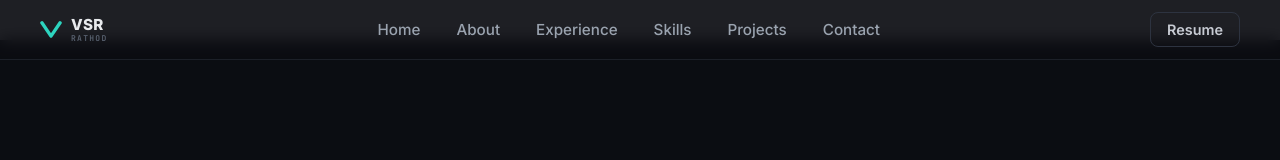
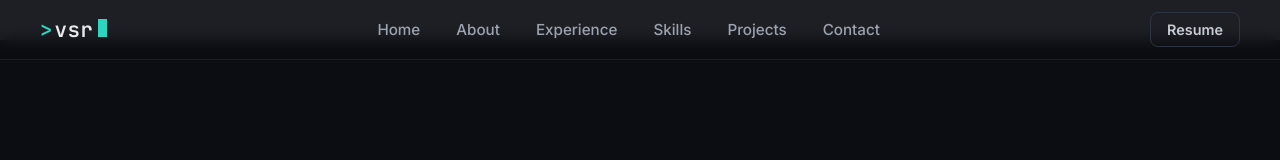
Before and after one commit to Vrajrajsinh-Rathod/portfolio, a React (Create React App) app: page / in a window 1280 px wide. Shown: the top 160 px of the page. Built offline with nearby package versions, Linux system fonts and the light colour scheme.

Commit message:
Replace logo with animated terminal mark (>vsr_)
Updated logo styling and structure in Header component.

```diff
--- a/src/Header.js
+++ b/src/Header.js
@@ -8,19 +8,9 @@ const Header = () => {
     <header style={headerStyle}>
       <nav style={navStyle}>
         <a href="#home" className="logo" aria-label="Vrajrajsinh Rathod — home">
-          <svg width="22" height="22" viewBox="0 0 46 46" fill="none" xmlns="http://www.w3.org/2000/svg">
-            <path
-              d="M4 10 L23 38 L42 10"
-              stroke="#2dd4bf"
-              strokeWidth="7"
-              strokeLinecap="round"
-              strokeLinejoin="round"
-            />
-          </svg>
-          <span className="logo-wordmark">
-            <span className="logo-vsr">VSR</span>
-            <span className="logo-rathod">RATHOD</span>
-          </span>
+          <span className="logo-caret">&gt;</span>
+          <span className="logo-vsr">vsr</span>
+          <span className="logo-cursor" aria-hidden="true"></span>
         </a>
 
         <div className="desktop-menu">
@@ -94,39 +84,45 @@ const Header = () => {
 
         .logo {
           display: inline-flex;
-          align-items: center;
-          gap: 9px;
+          align-items: baseline;
+          gap: 2px;
+          font-family: 'JetBrains Mono', monospace;
           text-decoration: none;
-          transition: transform 0.2s ease, opacity 0.2s ease;
+          transition: opacity 0.2s ease;
         }
 
         .logo:hover {
-          transform: translateY(-1px);
-          opacity: 0.9;
+          opacity: 0.85;
         }
 
-        .logo-wordmark {
-          display: flex;
-          flex-direction: column;
-          line-height: 1;
+        .logo-caret {
+          font-size: 1.3rem;
+          font-weight: 600;
+          color: #2dd4bf;
         }
 
         .logo-vsr {
-          font-family: 'Inter', system-ui, sans-serif;
-          font-size: 0.95rem;
-          font-weight: 800;
+          font-size: 1.3rem;
+          font-weight: 600;
           letter-spacing: 0.02em;
           color: #e8eaed;
         }
 
-        .logo-rathod {
-          font-family: 'JetBrains Mono', monospace;
-          font-size: 0.5rem;
-          font-weight: 600;
-          letter-spacing: 0.16em;
-          text-transform: uppercase;
-          color: #5b6472;
-          margin-top: 2px;
+        .logo-cursor {
+          width: 9px;
+          height: 18px;
+          background: #2dd4bf;
+          margin-left: 3px;
+          animation: logo-blink 1.1s step-end infinite;
+        }
+
+        @keyframes logo-blink {
+          0%, 55% { opacity: 1; }
+          56%, 100% { opacity: 0; }
+        }
+
+        @media (prefers-reduced-motion: reduce) {
+          .logo-cursor { animation: none; }
         }
 
         .nav-link {
```
